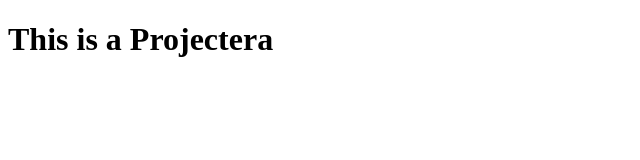
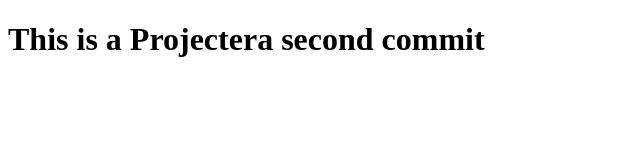
Before and after one commit to Anshaz/projectera, a website: page index.html in a window 1280 px wide. Shown: the whole page, without its empty margins (0-640 px from the left). Drawn offline with Linux system fonts and the light colour scheme.

Commit message:
second commit

```diff
--- a/index.html
+++ b/index.html
@@ -4,6 +4,6 @@
 </head>
 
 <body>
-    <h1>This is a Projectera</h1>
+    <h1>This is a Projectera second commit</h1>
 </body>
 </html>
```
Also changed, not shown: package.json (added, +24 -0 lines), 2 other files.
